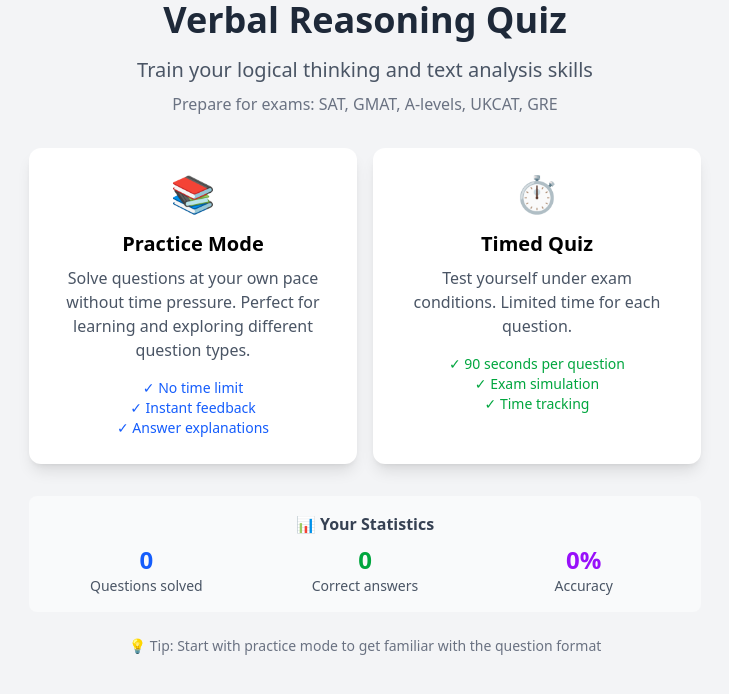
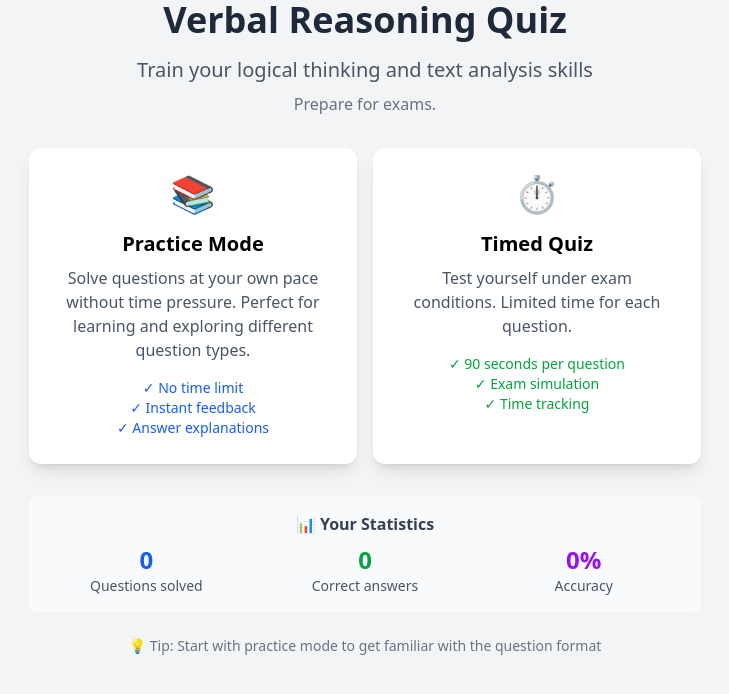
Before and after one commit to astratow/quiz-app, a Vue app: page / in a window 1280 px wide. Shown: the top 694 px of the page, without its empty margins (275-1004 px from the left). Built offline with nearby package versions, Linux system fonts and the light colour scheme.

Commit message:
text correction

```diff
--- a/src/components/StartScreen.vue
+++ b/src/components/StartScreen.vue
@@ -6,7 +6,7 @@
         Train your logical thinking and text analysis skills
       </p>
       <p class="text-gray-500">
-        Prepare for exams: SAT, GMAT, A-levels, UKCAT, GRE
+        Prepare for exams.
       </p>
     </div>
 
```
